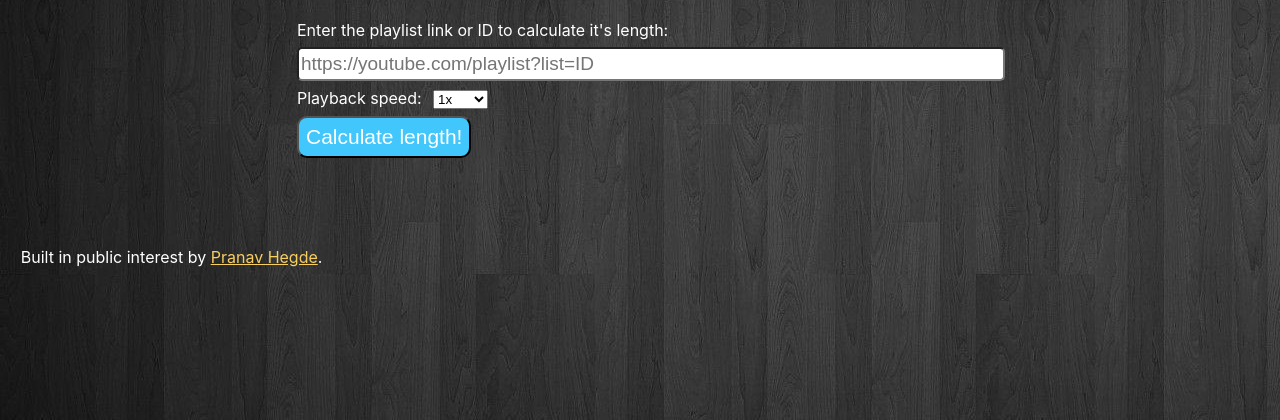
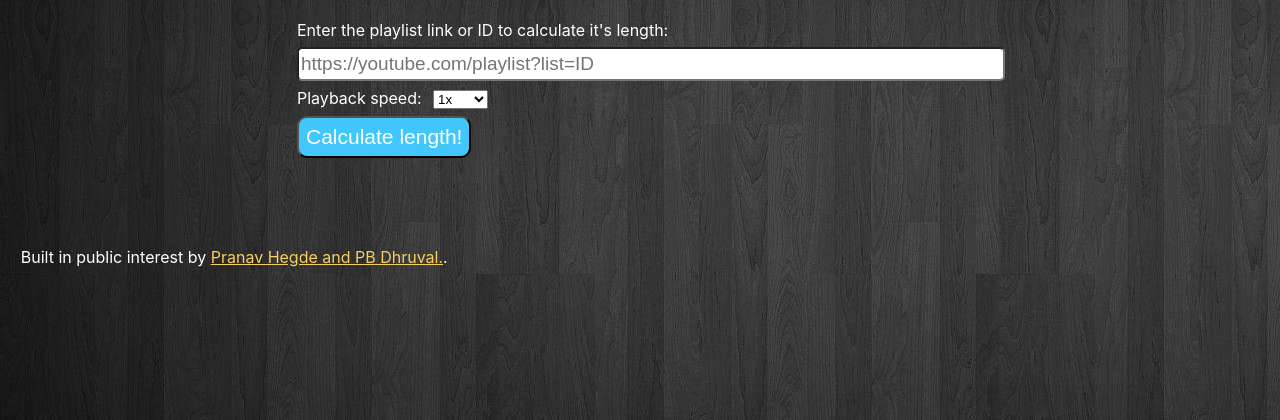
Before and after one commit to pranavhegde006/YouTube-Playlist-Length, a Flask app: page / in a window 1280 px wide. Shown: the part 380-800 px from the top of the page. Run offline with Flask 2, Linux system fonts and the light colour scheme.

Commit message:
add Dhruval

```diff
--- a/templates/index.html
+++ b/templates/index.html
@@ -43,7 +43,7 @@
                 <br/>
         </div>
         <footer>
-            Built in public interest by <a href="https://github.com/pranavhegde006">Pranav Hegde</a>.
+            Built in public interest by <a href="https://github.com/pranavhegde006">Pranav Hegde and <a href="https://github.com/pranavhegde006"> PB Dhruval.</a>.
         </footer>
     </body>
 </html>
```
Also changed, not shown: README.md.
